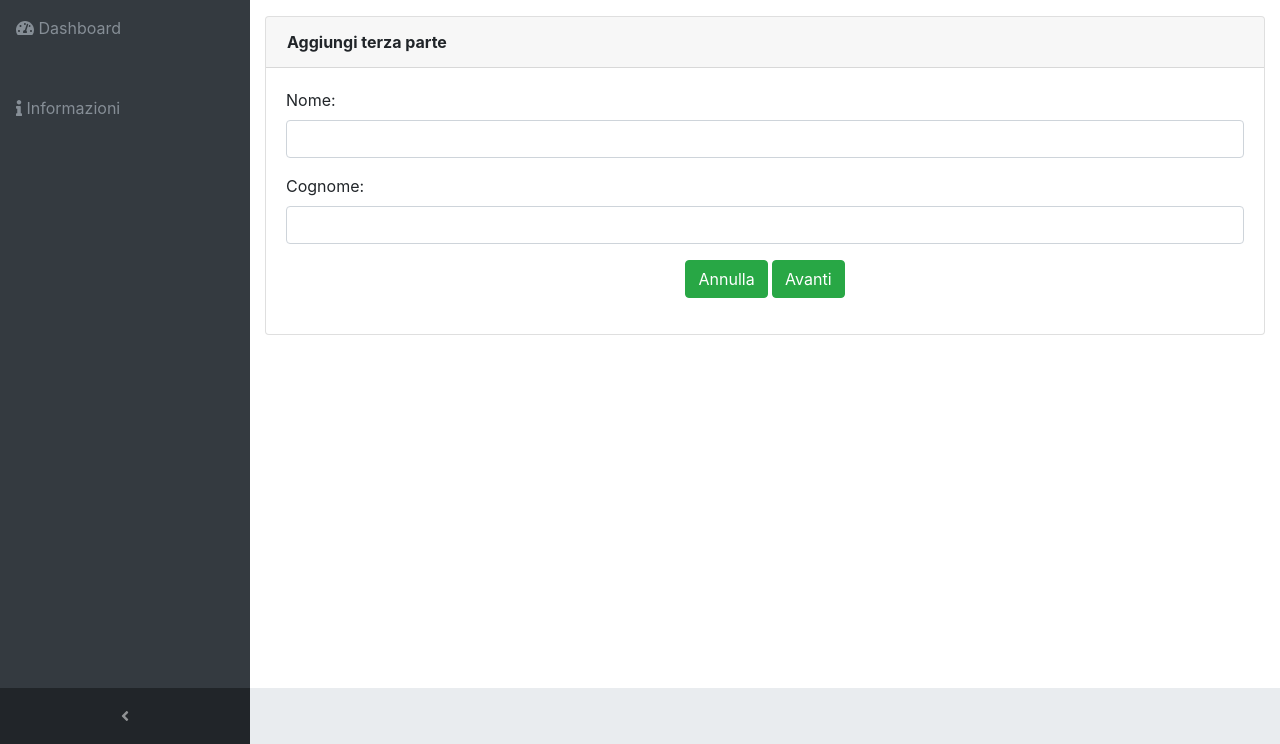
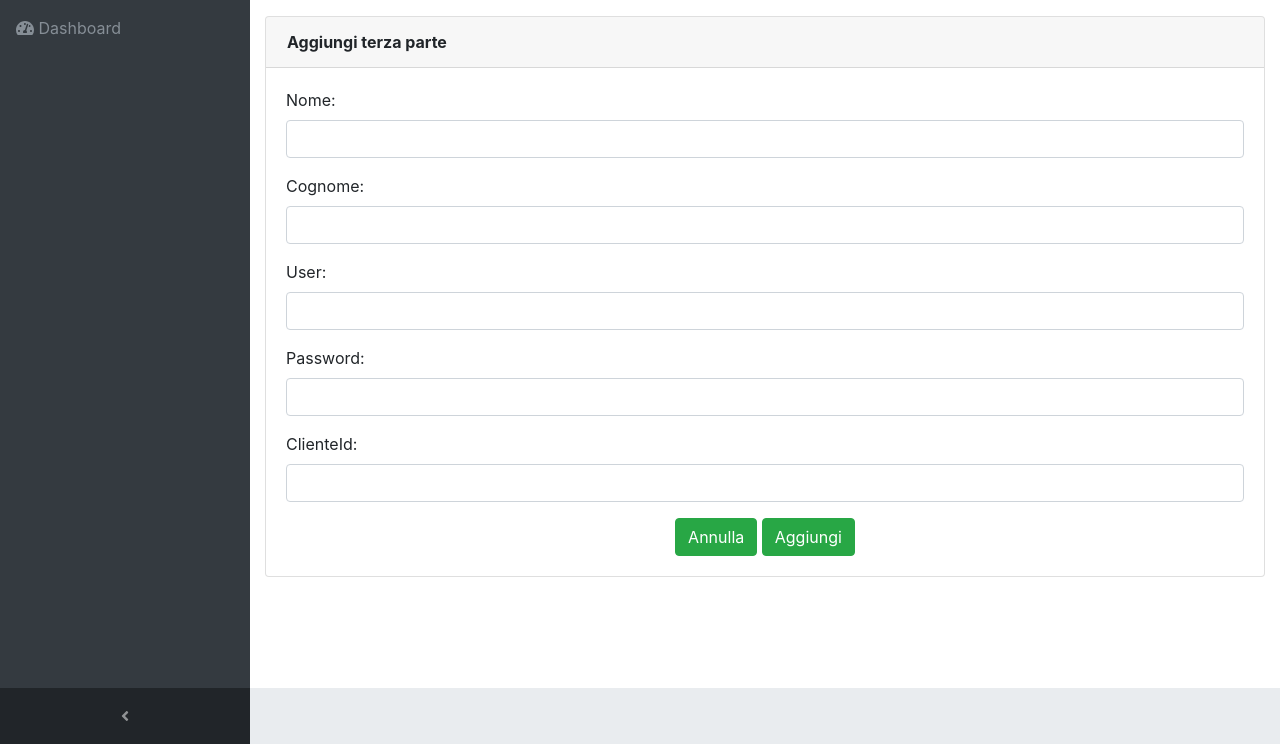
Before and after one commit to 4ntonioparisi/Ava_system, a PHP site: page /Cliente/aggiungiterzaparte.php in a window 1280 px wide. Shown: the part 56-800 px from the top of the page. Run offline with PHP 8.4, Linux system fonts and the light colour scheme; the visitor is signed in with stand-in values (Sample User, id 1); lists and menus that the app fills with data are empty; some libraries are stand-ins or nearby versions.

Commit message:
aggiungiterzaparte

```diff
--- a/sito/Cliente/aggiungiterzaparte.php
+++ b/sito/Cliente/aggiungiterzaparte.php
@@ -1,5 +1,42 @@
 <?php
-require '../php/db.php'; ?>
+session_start();
+if (!empty($_SESSION['user'])){
+    require '../php/db.php';
+}
+else
+{
+    header('location: ../login.php');
+}
+?>
+<?php
+$nome = "";
+$cognome = "";
+$user = "";
+$password = "";
+$clienteid = "";
+if ($_SERVER["REQUEST_METHOD"] === "POST") {
+    if (!empty($_POST["nome"]))
+        $nome = $_POST["nome"];
+    if (!empty($_POST["cognome"]))
+        $cognome = $_POST["cognome"];
+    if (!empty($_POST["user"]))
+        $user = $_POST["user"];
+    if (!empty($_POST["password"]))
+        $password = $_POST["password"];
+    if (!empty($_POST["clienteid"]))
+        $clienteid = $_POST["clienteid"];
+
+    $db=getDb();
+    $db->setAttribute(PDO::ATTR_EMULATE_PREPARES,false);
+    $query="INSERT INTO persona (Nome, Cognome,User, Password, ClienteId) VALUES (' ".$nome." ', ' ".$cognome." ', ' ".$user." ', ' ".$password." ', ' ".$clienteid." ')";
+    $sql = $db->prepare($query);
+    print_r($db->errorInfo());
+    $sql->execute();
+   header('location:dashboardcliente.php');
+}
+
+?>
+
 
 <!DOCTYPE html>
 <html lang="it">
@@ -22,36 +59,7 @@ require '../php/db.php'; ?>
     </head>
 
     <body class="fixed-nav sticky-footer bg-dark" id="page-top">
-        <?php
-                        if (!empty($_POST['btnlogin'])){
-                            $user=$_POST['inputuser'];
-                            $password=$_POST['inputpassword'];
-                            $tipoaccount=$_POST['sltipoaccount'];
-                            $db=getDb();
 
-                            $query= 'select * from '.$tipoaccount.' where User=:user and Password=:password';
-                            $sql=$db->prepare($query);
-                            $sql->bindParam(':user',$user);
-                            $sql->bindParam(':password',$password);
-                            $sql->execute();
-
-                            if ($sql->rowCount()===1){
-
-                                session_start();
-                                $_SESSION['user']=$user;
-
-
-                                if($tipoaccount==='amministratore') header ('location: Amministratore/dashboard.php');
-                                if($tipoaccount==='cliente') header('location: Cliente/dashboardcliente.php ');
-                                if($tipoaccount==='persona') header ('location: Terzaparte/dashboardterzaparte.php');
-
-
-
-                            }else {
-                                echo 'Attenzione il tuo account non esiste';
-                            }
-                        }
-                        ?>
         <!-- Navigation-->
         <nav class="navbar navbar-expand-lg navbar-dark bg-dark fixed-top" id="mainNav">
             <a class="navbar-brand" style="color:white">Cliente</a>
@@ -66,12 +74,7 @@ require '../php/db.php'; ?>
                             <span class="nav-link-text">Dashboard</span>
                         </a>
                         <br>
-                    <li class="nav-item" data-toggle="tooltip" data-placement="right" title="Charts">
-                        <a class="nav-link" href="informazionicliente.php">
-                            <i class="fas fa-info"></i>
-                            <span class="nav-link-text">Informazioni</span>
-                        </a>
-                    </li>
+
                 </ul>
                 <ul class="navbar-nav sidenav-toggler">
                     <li class="nav-item">
@@ -100,23 +103,37 @@ require '../php/db.php'; ?>
                         </table>
                     </div>
                     <div class="card-body">
-                        <div class="form-group">
+                     <form method="POST" action="<?php echo htmlspecialchars($_SERVER['PHP_SELF']);?>" >
+
                             <div class="form-group">
-                                <label for="tiposensore">Nome:</label>
-                                <input type="text" class="form-control" id="tiposensore">
+                                <label for="nome">Nome:</label>
+                                <input type="text" class="form-control" name="nome">
                             </div>
                             <div class="form-group">
-                                <label for="marcasensore">Cognome:</label>
-                                <input type="text" class="form-control" id="marcasensore">
+                                <label for="cognome">Cognome:</label>
+                                <input type="text" class="form-control" name="cognome">
+                            </div>
+                            <div class="form-group">
+                                <label for="user">User:</label>
+                                <input type="text" class="form-control" name="user">
+                            </div>
+                            <div class="form-group">
+                                <label for="password">Password:</label>
+                                <input type="text" class="form-control" name="password">
+                            </div>
+                            <div class="form-group">
+                                <label for="clienteid">ClienteId:</label>
+                                <input type="text" class="form-control" name="clienteid">
                             </div>
 
                             <div class=" text-center">
                                 <button type="button" class="btn btn-success" >Annulla</button>
 
-                                <a href="permessiterzaparte.php"><button type="button" class="btn btn-success">Avanti</button></a>
+                                <button type="submit" class="btn btn-success" name="btnaggiungi">Aggiungi</button>
                             </div>
 
-                        </div>
+
+                        </form>
                     </div>
                 </div>
                 <!-- /.container-fluid-->
```
